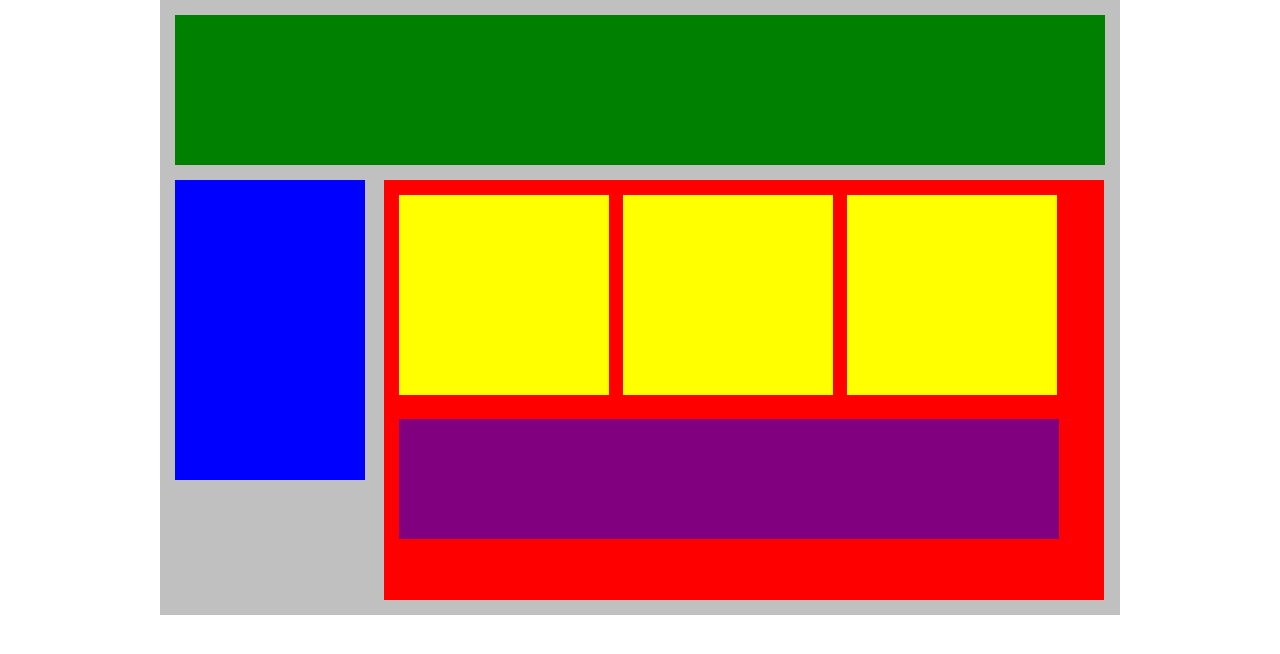
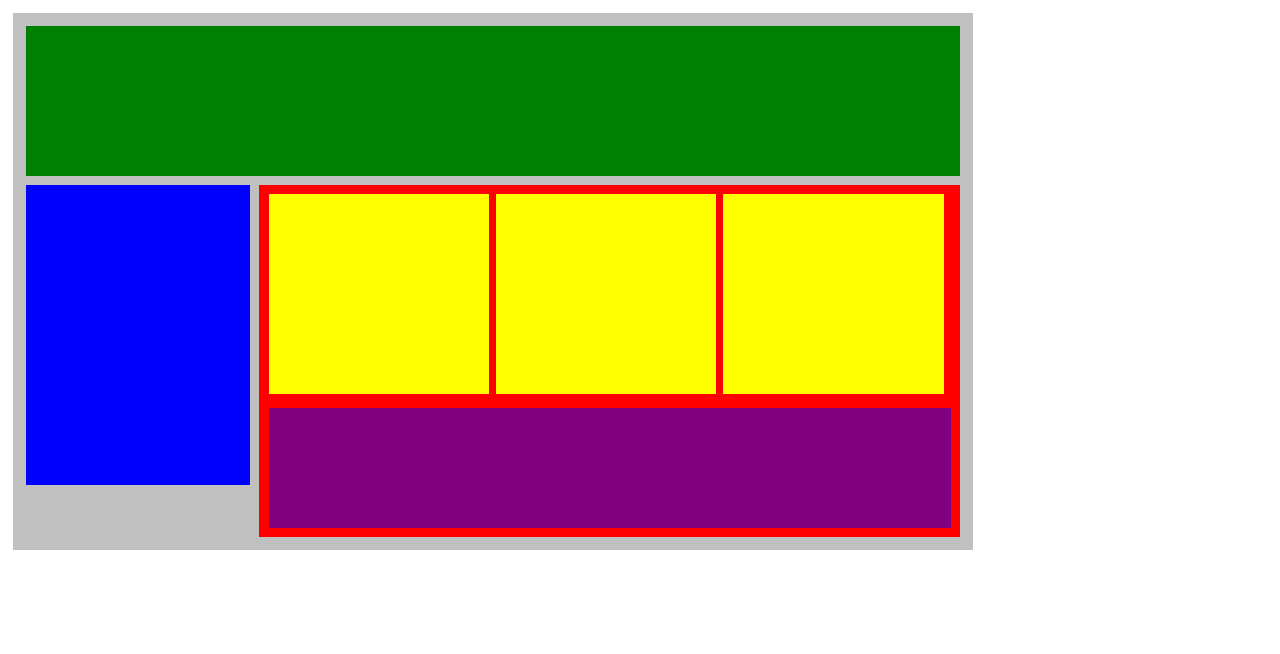
Before and after one commit to ruslanvs/ResponsiveBlocks, a plain HTML site: page index.html in a window 1280 px wide. Drawn offline with Linux system fonts and the light colour scheme.

Commit message:
Assignment complete

```diff
--- a/index.html
+++ b/index.html
@@ -1,19 +1,13 @@
 <!DOCTYPE html>
 <html lang="en">
    <head>
-      <title>Position Practice</title>
+      <title>Responsive Design Practice</title>
       <link rel="stylesheet" type="text/css" href="style.css">
    </head>
    <body>
-       <div id="wrapper">
-         <div id="header"></div>
-         <div id="navigation"></div>
-         <div id="main_content">
-            <div class="subcontents"></div>
-            <div class="subcontents"></div>
-            <div class="subcontents"></div>
-            <div id="advertisement"></div>
-         </div>
-      </div><!-- end of wrapper -->
+       <div id="wrapper" class="col">
+         <div id="header" class="col"></div>
+         <div id="navigation" class="col sm-none med-none lg-1of4"></div><div id="main_content" class="col sm-full med-full lg-3of4"><div class="subcontents col sm-full med-half lg-1of3"></div><div class="subcontents col sm-full med-half lg-1of3"></div><div class="subcontents col sm-full med-half lg-1of3"></div><div id="advertisement"></div></div>
+      </div>
    </body>
 </html>
--- a/style.css
+++ b/style.css
@@ -1,49 +1,82 @@
-/*CSS reset settings here*/
 *{
     margin: 0px;
     padding: 0px;
+    border: 0px;
 }
-   #wrapper{
-    width: 960px;
+
+.col {
+    display: inline-block;
+    vertical-align: top;
+    padding: 1%;
+    box-sizing: border-box;
+}
+
+#wrapper {
+    display: block;
+    margin: 1%;
+    max-width: 960px;
     background-color: silver;
-    padding-top: 15px;
-    padding-bottom: 15px;
-    margin: 0px auto;
 }
-   #header{
+
+#header {
     height: 150px;
-    width: 930px;
+    margin-bottom: 1%;
+    width: 100%;
     background-color: green;
-    margin-left: 15px;
-    margin-right: 15px;
 }
-   #navigation{
+
+#navigation {
     height: 300px;
-    width: 190px;
     background-color: blue;
-    margin: 15px;
+}
+#main_content {
+    background-color: red;
+}
+.subcontents {
+    height: 200px;
+    margin-bottom: 1%;
+    background-color: yellow;
+}
+#advertisement {
+    height: 120px;
+    width: 100%;
+    margin-top: 1%;
+    background-color: purple;
+}
+
+@media only screen and ( max-width: 480px ) {
+    .sm-none {
+        display: none;
+    }
+    .sm-full {
+        width: 100%;
+    }
+}
+
+@media only screen and ( min-width: 481px ) {
+    .med-half {
+        width: 49%;
+        margin-right: 1%;
+    }
+    .med-full {
+        width: 100%;
+    }
+    .med-none {
+        display: none;
+    }
+}
+
+@media only screen and ( min-width: 1024px) {
+    .lg-1of4 {
         display: inline-block;
+        width: 24%;
+        margin-right: 1%;
     }
-   #main_content{
-    height: 400px;
-    width: 700px;
-    background-color: red;
-    margin-top: 15px;
-    display: inline-block;
-    padding: 10px;
-    vertical-align: top;
+    .lg-3of4 {
+        width: 75%;
     }
-   .subcontents{
-    height: 200px;
-    width: 210px;
-    background-color: yellow;
-    margin: 5px;
-    display: inline-block;
+    .lg-1of3 {
+        width: 32.33%;
+        margin-right: 1%;
     }
-   #advertisement{
-    height: 120px;
-    width: 660px;
-    background-color: purple;
-    margin-left: 5px;
-    margin-top: 15px;
 }
```
Lines whose indentation alone changed are shown as unchanged.
